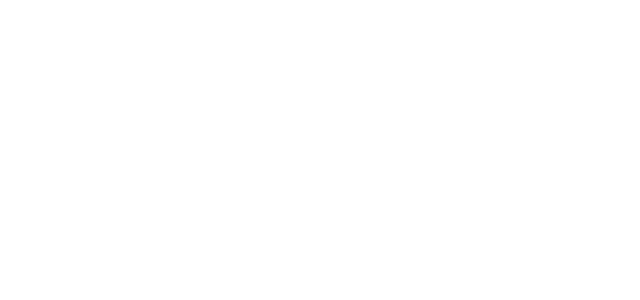
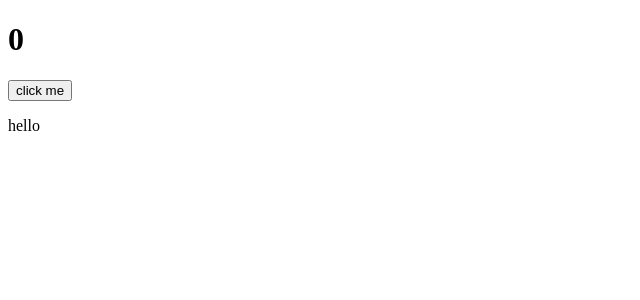
Before and after one commit to Albert-2024/react, a React (Create React App) app: page / in a window 1280 px wide. Shown: the top 300 px of the page, without its empty margins (0-640 px from the left). Built offline with nearby package versions, Linux system fonts and the light colour scheme.

Commit message:
version 1

```diff
--- a/src/App.js
+++ b/src/App.js
@@ -1,11 +1,13 @@
 // import State from './useStateMan/State';
 import './App.css';
+import Reducer from './useReducerMan/Reducer';
 
 function App() {
   return (
     <div className="App">
       <header className="App-header">
         {/* <State /> */}
+        <Reducer />
       </header>
     </div>
   );
--- /dev/null
+++ b/src/useReducerMan/Reducer.js
@@ -0,0 +1,22 @@
+import React,{useState} from 'react'
+
+const Reducer = () => {
+  const [count, setCount] = useState(0);
+  const [showText, setShowText] = useState(true);
+
+
+  return (
+    <div>
+      <h1>{count}</h1>
+      <button onClick={() => {
+        setCount(count+1);
+        setShowText(!showText)
+      }}>
+        click me
+      </button>
+      {showText && <p>hello</p>}
+    </div>
+  )
+}
+
+export default Reducer
```
